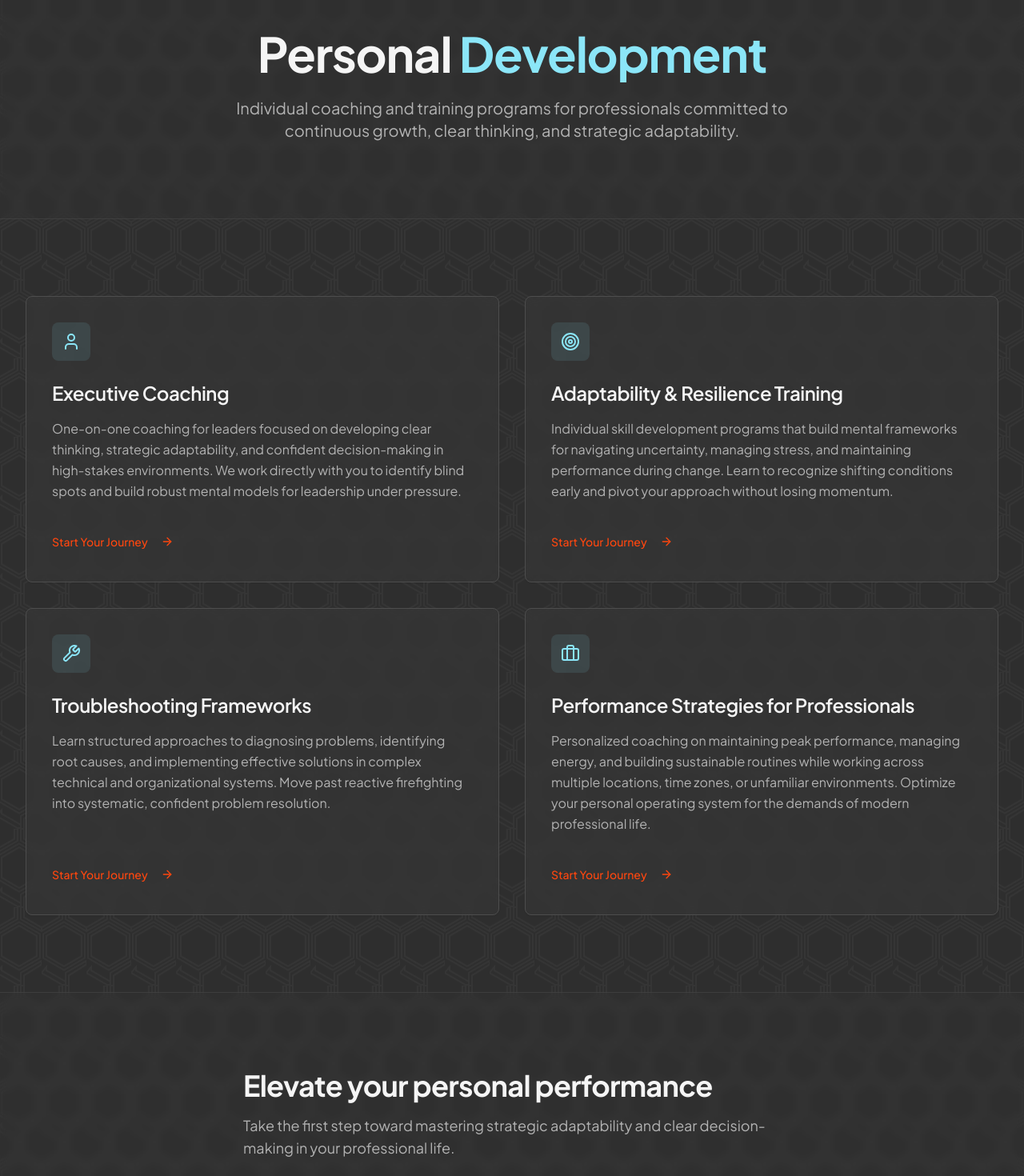
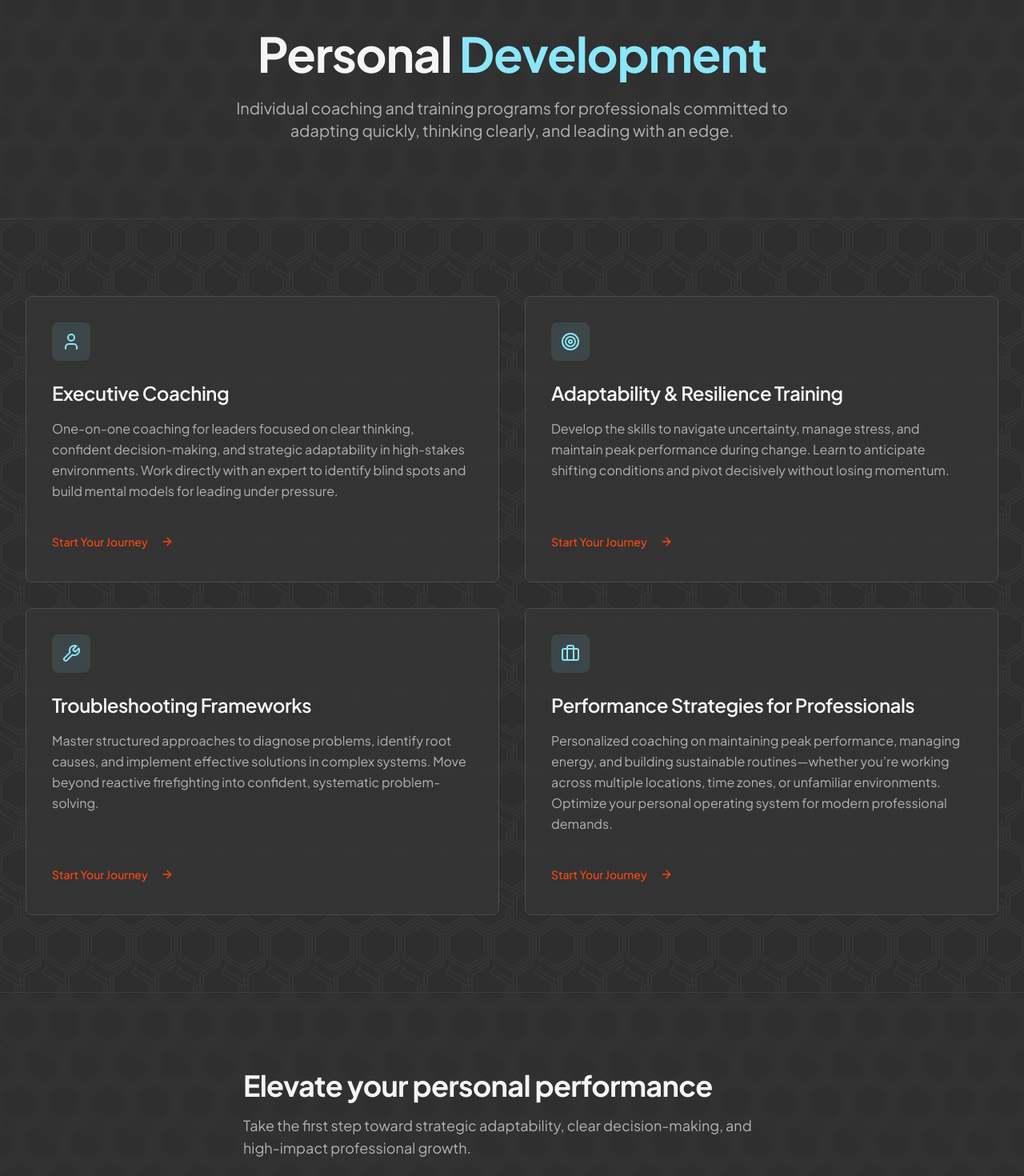
Before and after one commit to erikscomputers/adaptiveEDGE-site, a React (Vite) app: page /personal-development in a window 1280 px wide. Shown: the part 140-1610 px from the top of the page at 80% size. Built offline with nearby package versions, Linux system fonts and the light colour scheme; the HTML template or start-up script is replaced by a standard one.

Commit message:
personal development page update

```diff
--- a/src/pages/PersonalDevelopmentPage.jsx
+++ b/src/pages/PersonalDevelopmentPage.jsx
@@ -13,25 +13,25 @@ const PersonalDevelopmentPage = () => {
       id: 'coaching',
       icon: User,
       title: 'Executive Coaching',
-      description: 'One-on-one coaching for leaders focused on developing clear thinking, strategic adaptability, and confident decision-making in high-stakes environments. We work directly with you to identify blind spots and build robust mental models for leadership under pressure.',
+      description: 'One-on-one coaching for leaders focused on clear thinking, confident decision-making, and strategic adaptability in high-stakes environments. Work directly with an expert to identify blind spots and build mental models for leading under pressure.',
     },
     {
       id: 'training',
       icon: Target,
       title: 'Adaptability & Resilience Training',
-      description: 'Individual skill development programs that build mental frameworks for navigating uncertainty, managing stress, and maintaining performance during change. Learn to recognize shifting conditions early and pivot your approach without losing momentum.',
+      description: 'Develop the skills to navigate uncertainty, manage stress, and maintain peak performance during change. Learn to anticipate shifting conditions and pivot decisively without losing momentum.',
     },
     {
       id: 'troubleshooting',
       icon: Wrench,
       title: 'Troubleshooting Frameworks',
-      description: 'Learn structured approaches to diagnosing problems, identifying root causes, and implementing effective solutions in complex technical and organizational systems. Move past reactive firefighting into systematic, confident problem resolution.',
+      description: 'Master structured approaches to diagnose problems, identify root causes, and implement effective solutions in complex systems. Move beyond reactive firefighting into confident, systematic problem-solving.',
     },
     {
       id: 'performance',
       icon: Briefcase,
       title: 'Performance Strategies for Professionals',
-      description: 'Personalized coaching on maintaining peak performance, managing energy, and building sustainable routines while working across multiple locations, time zones, or unfamiliar environments. Optimize your personal operating system for the demands of modern professional life.',
+      description: 'Personalized coaching on maintaining peak performance, managing energy, and building sustainable routines—whether you’re working across multiple locations, time zones, or unfamiliar environments. Optimize your personal operating system for modern professional demands.',
     },
   ];
 
@@ -58,7 +58,7 @@ const PersonalDevelopmentPage = () => {
                 Personal <span className="text-secondary">Development</span>
               </h1>
               <p className="text-lg md:text-xl leading-relaxed text-muted-foreground">
-                Individual coaching and training programs for professionals committed to continuous growth, clear thinking, and strategic adaptability.
+                Individual coaching and training programs for professionals committed to adapting quickly, thinking clearly, and leading with an edge.
               </p>
             </motion.div>
           </div>
@@ -120,7 +120,7 @@ const PersonalDevelopmentPage = () => {
                 Elevate your personal performance
               </h2>
               <p className="text-lg text-muted-foreground mb-8">
-                Take the first step toward mastering strategic adaptability and clear decision-making in your professional life.
+                Take the first step toward strategic adaptability, clear decision-making, and high-impact professional growth.
               </p>
               <Button
                 asChild
```
